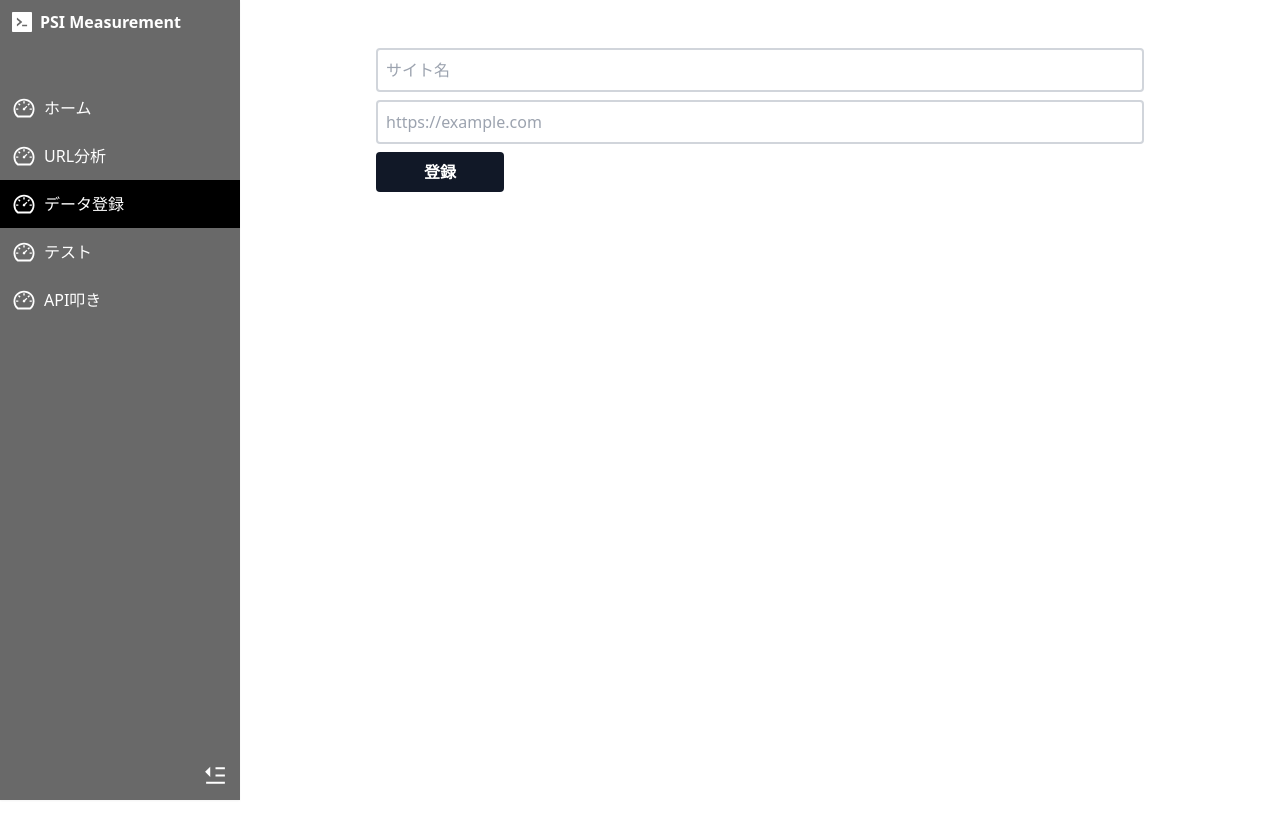
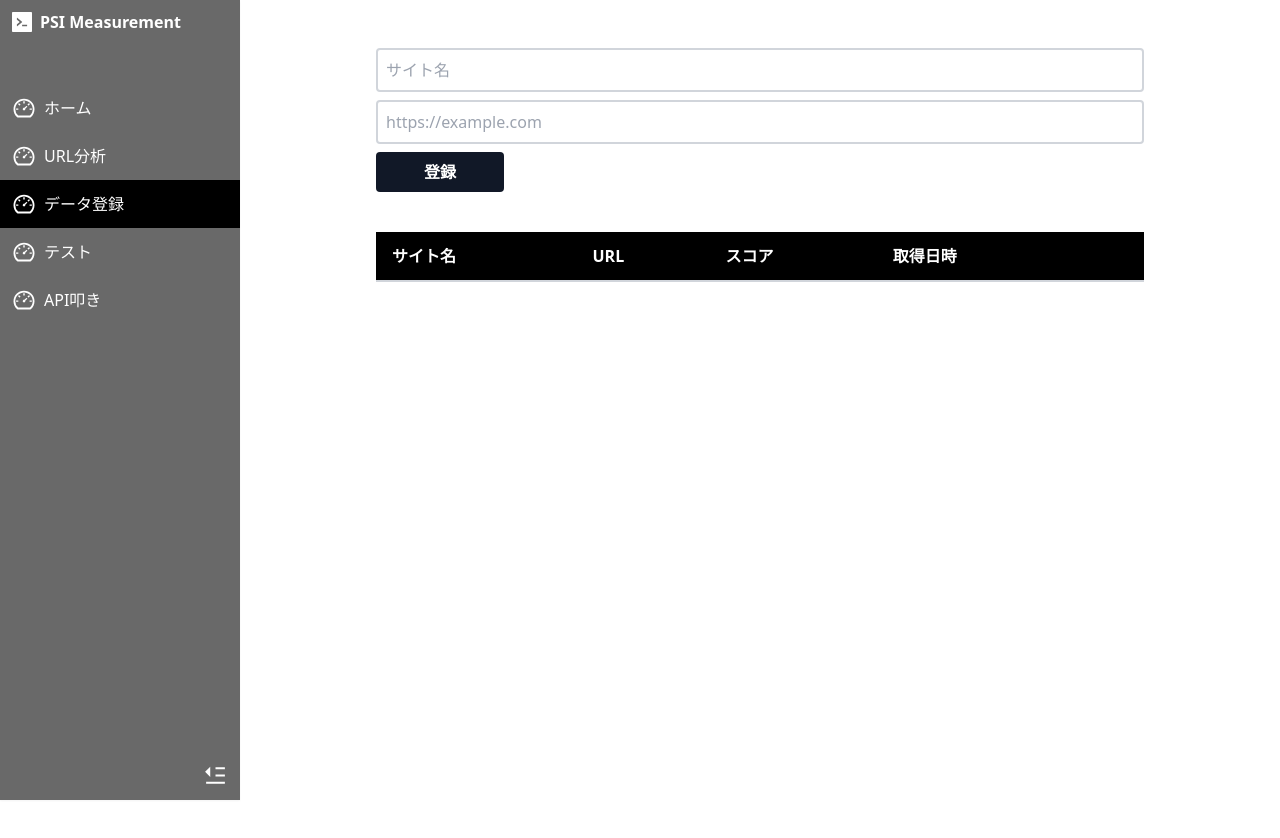
Before and after one commit to ppppppsmash/my-project, a Next.js app in the folder client/: page /data-register in a window 1280 px wide. Shown: the top 838 px of the page. Built offline with nearby package versions, Linux system fonts and the light colour scheme.

Commit message:
add: 取得したデータを格納するテーブル

```diff
--- a/client/app/data-register/page.tsx
+++ b/client/app/data-register/page.tsx
@@ -6,8 +6,13 @@ import AnalysisTable from '@/components/Table/AnalysisTable'
 import { useState } from 'react'
 import { ApiResultType } from '@/type'
 import Loading from '@/components/Loading'
+import AnalysisTableAll from '@/components/Table/AnalysisTableAll'
 
 interface Props extends ApiResultType {}
+
+// interface ApiResultAllType extends ApiResultType {
+//   pageList: ApiResultType[]
+// }
 
 const page: NextPage<Props> = (props): JSX.Element => {
   const [urlName, setUrlName] = useState('')
@@ -17,7 +22,7 @@ const page: NextPage<Props> = (props): JSX.Element => {
 
   const [results, setResults] = useState<Props>()
 
-  const [scoreUpdate, setScoreUpdate] = useState('')
+  const [pageList, setPageList] = useState<Props[]>([])
 
   const getChangeUrlName = ({target}: React.ChangeEvent<HTMLInputElement>) => {
     setUrlName(target.value)
@@ -66,11 +71,14 @@ const page: NextPage<Props> = (props): JSX.Element => {
         ...prevState, ...psiData
       }))
 
+      setPageList((prevState) => [...prevState, psiData])
+
       setLoading(false)
     }
   }
 
   const getScoreAgain = async () => {
+    setLoading(true)
     const res = await fetch(`${process.env.NEXT_PUBLIC_URL}pageSpeedInsights?url=${url}`, {
       cache: 'no-store'
     })
@@ -87,12 +95,14 @@ const page: NextPage<Props> = (props): JSX.Element => {
       setResults((prevState) => ({
         ...prevState, date, score
       }))
+
+      setLoading(false)
     }
   }
 
   return (
     <div className='w-[80%] mx-auto'>
-      <section className='mb-5'>
+      <section className='mb-10'>
         <div className='text-center mb-2'>
           <h2 className='text-2xl font-semibold'></h2>
         </div>
@@ -119,7 +129,7 @@ const page: NextPage<Props> = (props): JSX.Element => {
           </div>
         </div>
       </section>
-      {loading && <Loading />}
+      { loading && <Loading /> }
       { results &&
         <section>
         <div>
@@ -133,6 +143,14 @@ const page: NextPage<Props> = (props): JSX.Element => {
         </div>
       </section>
       }
+
+      { pageList &&
+        <section>
+          <AnalysisTableAll
+            pageList={pageList}
+          />
+        </section>
+      }
     </div>
   )
 }
--- /dev/null
+++ b/client/components/Table/AnalysisTableAll.tsx
@@ -0,0 +1,43 @@
+import { FC } from 'react'
+import { ApiResultType } from '@/type'
+
+interface Props {
+  getScoreAgain?: () => void
+  pageList: ApiResultType[]
+}
+
+const AnalysisTableAll: FC<Props> = ({ getScoreAgain, pageList}): JSX.Element => {
+  return (
+    <table className='rounded my-2 w-full mx-auto text-white border-b-2 border-gray-300'>
+      <thead className='bg-black'>
+        <tr className='text-left '>
+          <th className='px-4 py-3'>サイト名</th>
+          <th className='px-4 py-3'>URL</th>
+          <th className='px-4 py-3'>スコア</th>
+          <th className='px-4 py-3'>取得日時</th>
+          <th className='px-4 py-3'></th>
+        </tr>
+      </thead>
+      <tbody className='text-gray-900'>
+        {pageList.map((page) => (
+          <tr className='border-b' key={page.name}>
+            <td className='px-4 py-3 font-bold'>{page.name}</td>
+            <td className='px-4 py-3'>{page.url}</td>
+            <td className='px-4 py-3'>{page.score}</td>
+            <td className='px-4 py-3'>{page.date}</td>
+            <td className='px-4 py-3'>
+              <button type='button' className='transition block w-full bg-gray-900 mt-4
+              py-2 rounded text-white font-semibold mb-2 active:bg-gray-500
+              hover:scale-[0.95] active:scale-[1]'
+              onClick={getScoreAgain}
+              >再取得
+              </button>
+            </td>
+          </tr>
+        ))}
+      </tbody>
+    </table>
+  )
+}
+
+export default AnalysisTableAll
```
